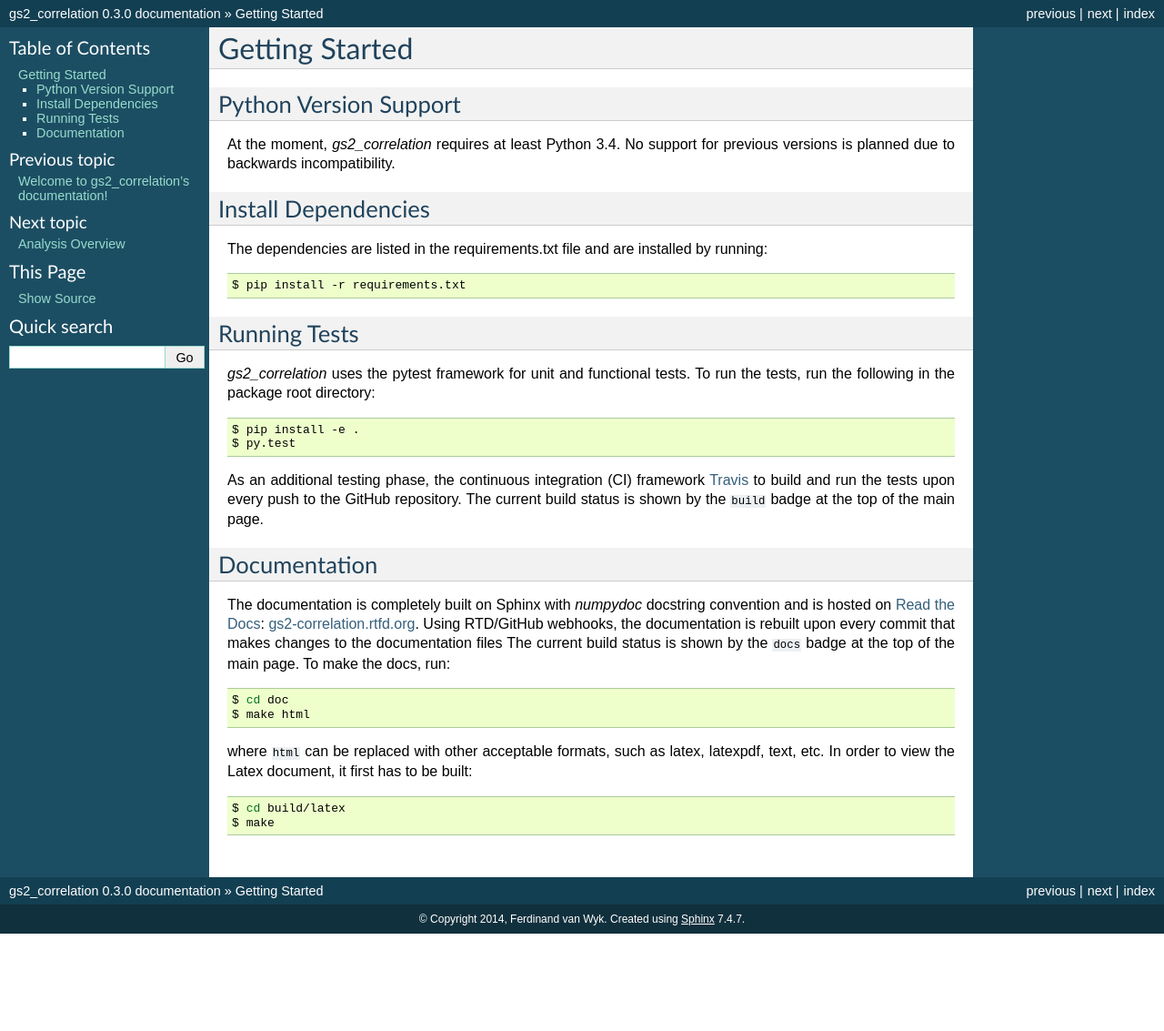
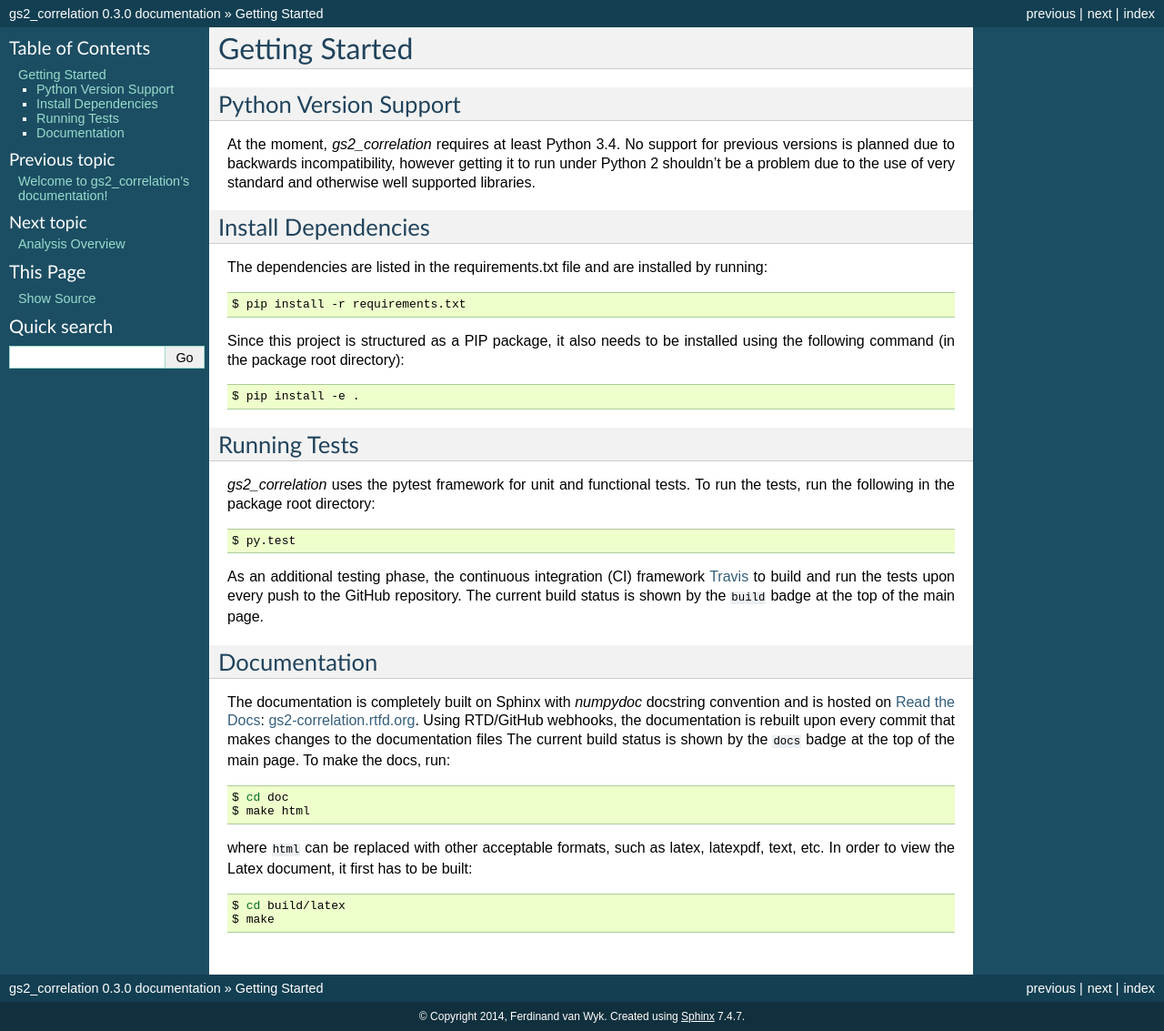
Before and after one commit to ferdinandvanwyk/gs2_correlation, a Sphinx documentation site: the page built from doc/source/getting_started.rst, in a window 1280 px wide. Shown: the whole page at 91% size. Built offline with Sphinx 7.4.7, drawn with Linux system fonts in a browser that asks for light colours; formulas are drawn with MathJax 3; before the commit the page ends 1026 px from its top, so only the background shows below that.

Commit message:
update docs with package installation.

```diff
--- a/doc/source/getting_started.rst
+++ b/doc/source/getting_started.rst
@@ -5,7 +5,9 @@ Python Version Support
 ----------------------
 
 At the moment, `gs2_correlation` requires at least Python 3.4. No support for
-previous versions is planned due to backwards incompatibility.
+previous versions is planned due to backwards incompatibility, however getting
+it to run under Python 2 shouldn't be a problem due to the use of very standard
+and otherwise well supported libraries.
 
 Install Dependencies
 --------------------
@@ -17,6 +19,14 @@ running:
 
     $ pip install -r requirements.txt
 
+Since this project is structured as a PIP package, it also needs to be installed
+using the following command (in the package root directory):
+
+.. code:: bash
+
+    $ pip install -e .
+
+
 Running Tests
 -------------
 
```
Also changed, not shown: other parts of doc/source/getting_started.rst (+0 -1 lines).
